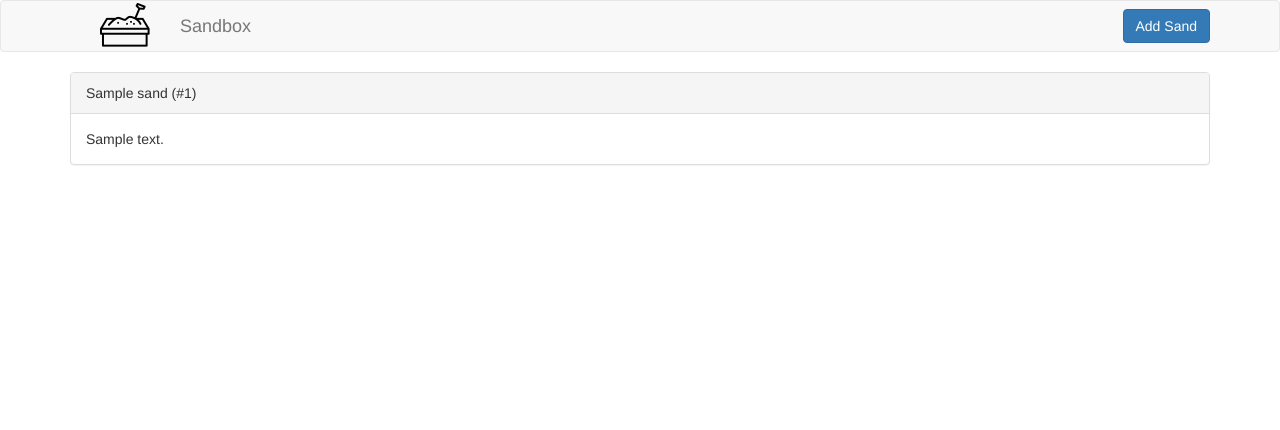
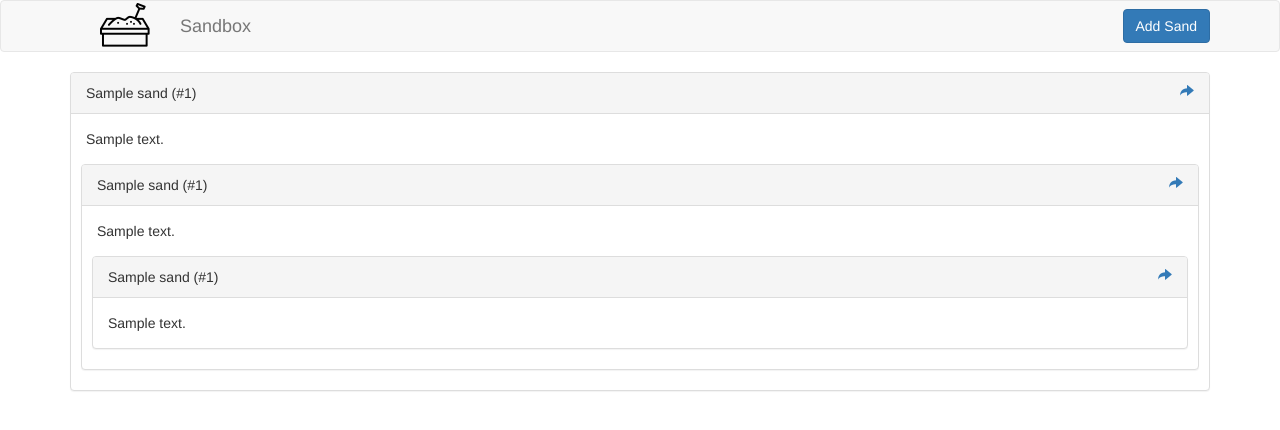
Before and after one commit to timothy-holmes/myfirstsandbox, a Python web app: template app/templates/index.html in a window 1280 px wide. Shown: the top 430 px of the page. Run offline with Jinja, Linux system fonts and the light colour scheme; the template is opened without the code that fills it: most values are stand-ins (such as "Sample title", 1, 10 or a date in 2020); some libraries are stand-ins or nearby versions.

Commit message:
v1.1
Added reply display
To add reply form

```diff
--- /dev/null
+++ b/app/static/css/custom.css
@@ -0,0 +1,4 @@
+.reply {
+  .pull-right();
+  width: 90%;
+}
--- a/app/templates/base.html
+++ b/app/templates/base.html
@@ -1,7 +1,7 @@
 {%- extends "bootstrap/base.html" %}
 
 {% block title %}
-    {% if title %}{{ title }} - Weigh-Ins{% else %}Weigh-Ins{% endif %}
+    {% if title %}{{ title }} - Sandbox{% else %}Sandbox{% endif %}
 {% endblock %}
 
 {% import "bootstrap/utils.html" as utils %}
@@ -15,7 +15,7 @@
 {% block styles -%}
     {{super()}}  {# do not forget to call super or Bootstrap's own stylesheets
                     will disappear! #}
-    {# <link rel="stylesheet" type="text/css" href="{{url_for('static', filename='sample-app.css')}}"> #}
+    <link rel="stylesheet" type="text/css" href="{{url_for('static', filename='css/custom.css')}}">
     <link rel="shortcut icon" href="{{ url_for('static', filename='img/favicon.ico') }}">
 {% endblock %}
 
--- a/app/templates/sand.html
+++ b/app/templates/sand.html
@@ -1,4 +1,13 @@
-<div class="panel panel-default">
-    <div class="panel-heading">{{ sand.title}} (#{{ sand.id }})</div>
-    <div class="panel-body">{{ sand.message }}</div>
-</div>
+{% if reply %}<div style="padding: 0 10px 0 10px">{% endif %}
+    <div class="panel panel-default">
+        <div class="panel-heading">{{ sand.title}} (#{{ sand.id }})<a href="#" data-toggle="modal" data-target="#sandModal"><span class="glyphicon glyphicon-share-alt pull-right" aria-hidden="true"></span></a></div>
+        <div class="panel-body">{{ sand.message }}</div>
+        {% if sand.replies %}
+            {% set reply = True %}
+            {% for sand in sand.replies %}
+                {% include 'sand.html' %} {# accepts sand object #}
+            {% endfor %}
+            {% set reply = False %}
+        {% endif %}
+    </div>
+{% if reply %}</div>{% endif %}
```
Also changed, not shown: app/models.py (+4 -5 lines), app.db.
